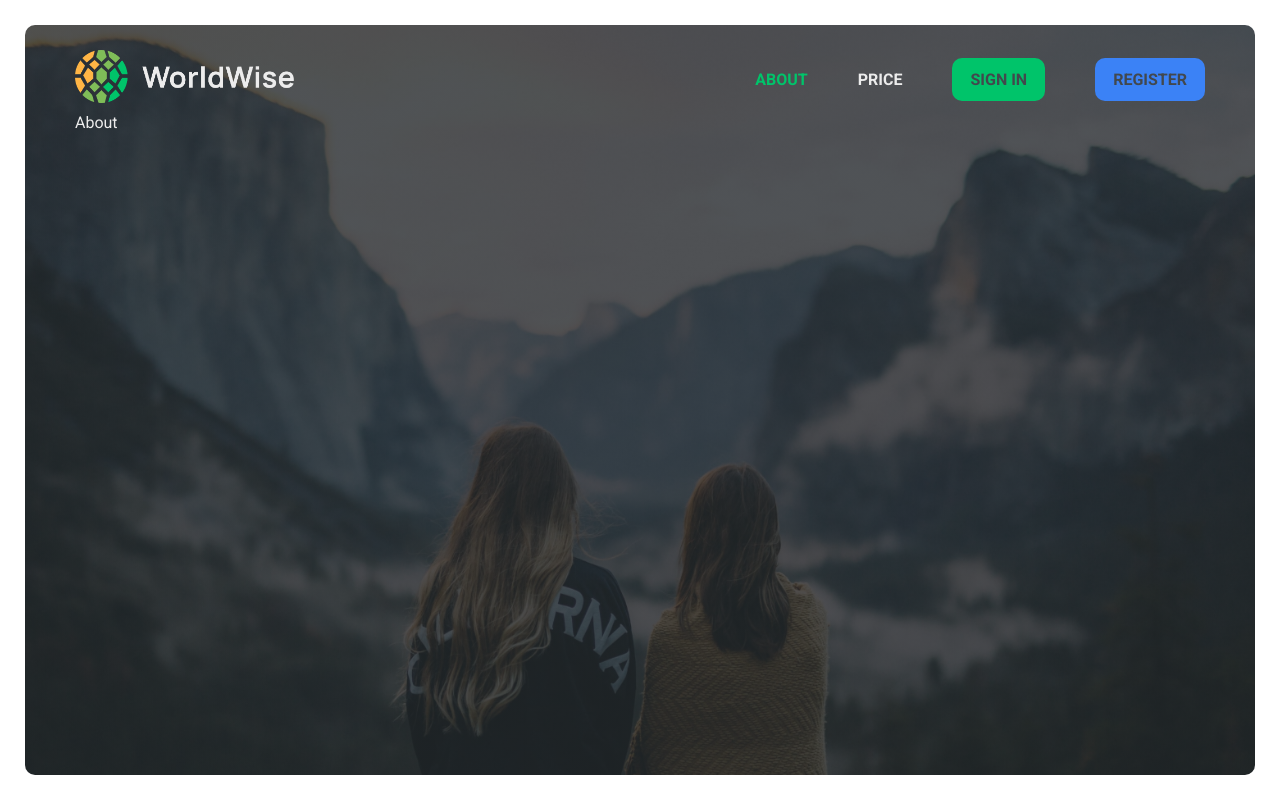
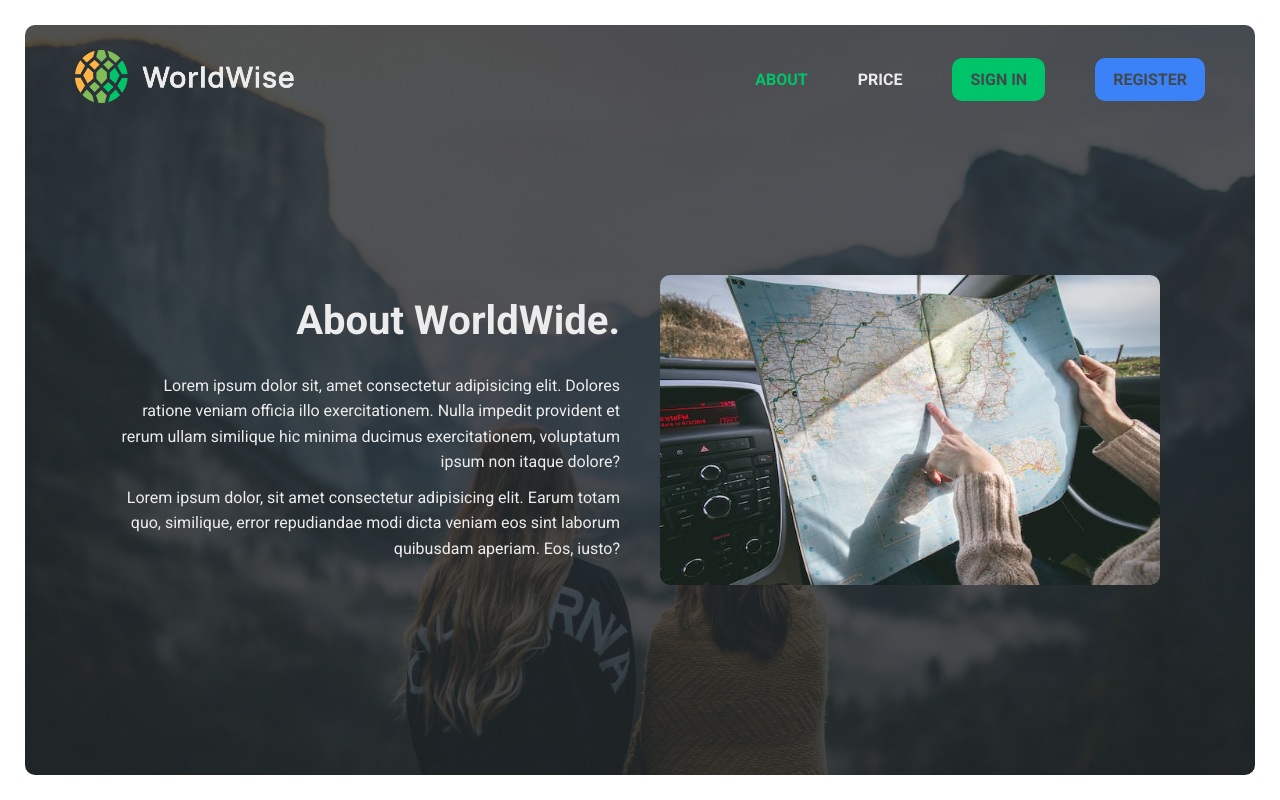
Before and after one commit to hasiukrostyslav/WorldWise, a React (Vite) app: page /about in a window 1280 px wide. Built offline with nearby package versions, Linux system fonts and the light colour scheme.

Commit message:
styled about page

```diff
--- a/src/pages/About.tsx
+++ b/src/pages/About.tsx
@@ -1,5 +1,55 @@
+import styled from 'styled-components';
+
+const AboutPage = styled.section`
+  flex-grow: 1;
+  display: flex;
+  gap: 4rem;
+  align-items: center;
+  justify-content: center;
+
+  & div {
+    width: 50rem;
+    display: flex;
+    flex-direction: column;
+    align-items: end;
+
+    h2 {
+      font-size: 4rem;
+      margin-bottom: 2rem;
+    }
+
+    p {
+      text-align: end;
+      margin-bottom: 1rem;
+    }
+  }
+
+  & img {
+    width: 50rem;
+    border-radius: 1rem;
+  }
+`;
+
 function About() {
-  return <div>About</div>;
+  return (
+    <AboutPage>
+      <div>
+        <h2>About WorldWide.</h2>
+        <p>
+          Lorem ipsum dolor sit, amet consectetur adipisicing elit. Dolores
+          ratione veniam officia illo exercitationem. Nulla impedit provident et
+          rerum ullam similique hic minima ducimus exercitationem, voluptatum
+          ipsum non itaque dolore?
+        </p>
+        <p>
+          Lorem ipsum dolor, sit amet consectetur adipisicing elit. Earum totam
+          quo, similique, error repudiandae modi dicta veniam eos sint laborum
+          quibusdam aperiam. Eos, iusto?
+        </p>
+      </div>
+      <img src="./map.jpg" alt="Map image" />
+    </AboutPage>
+  );
 }
 
 export default About;
```
